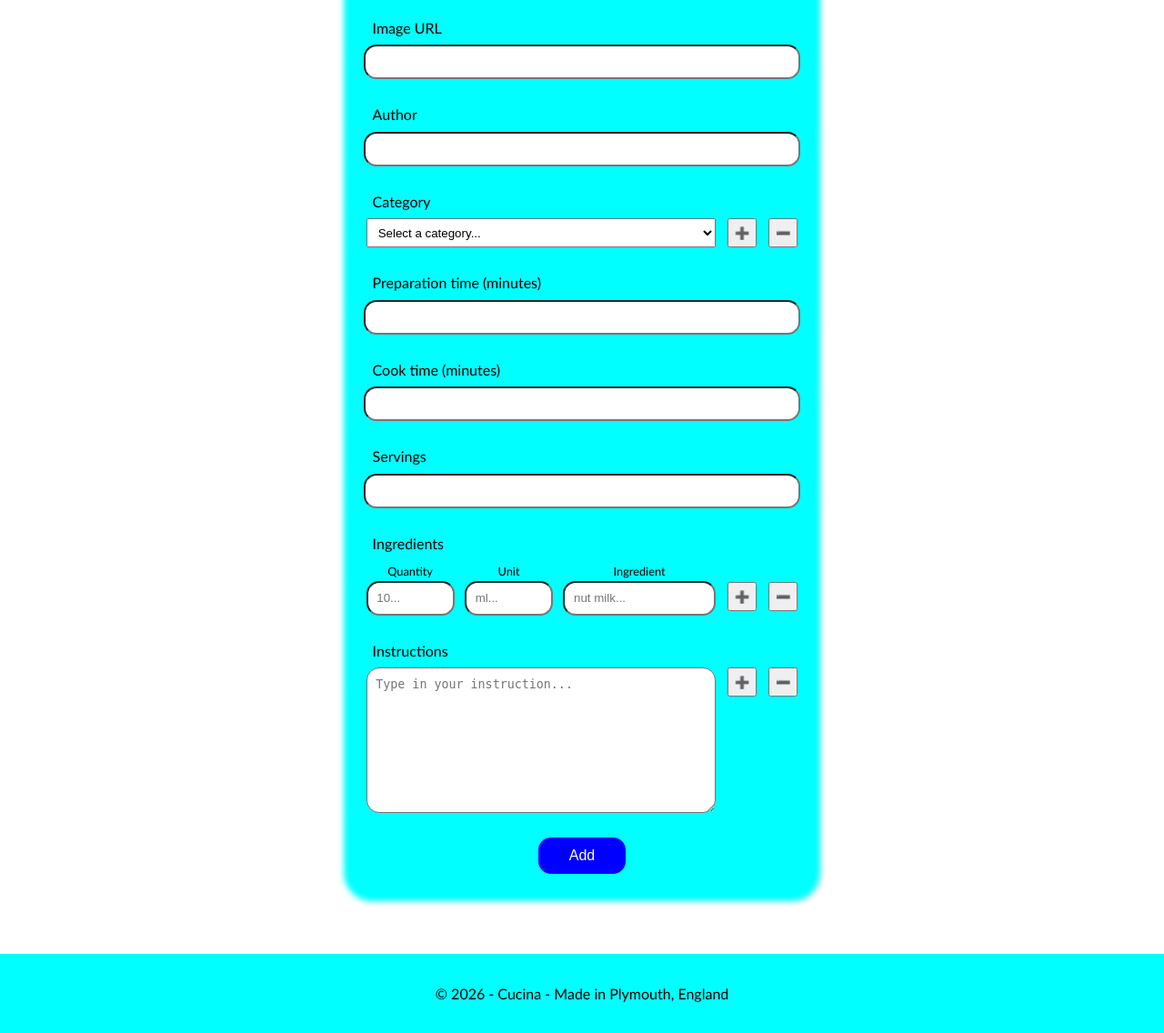
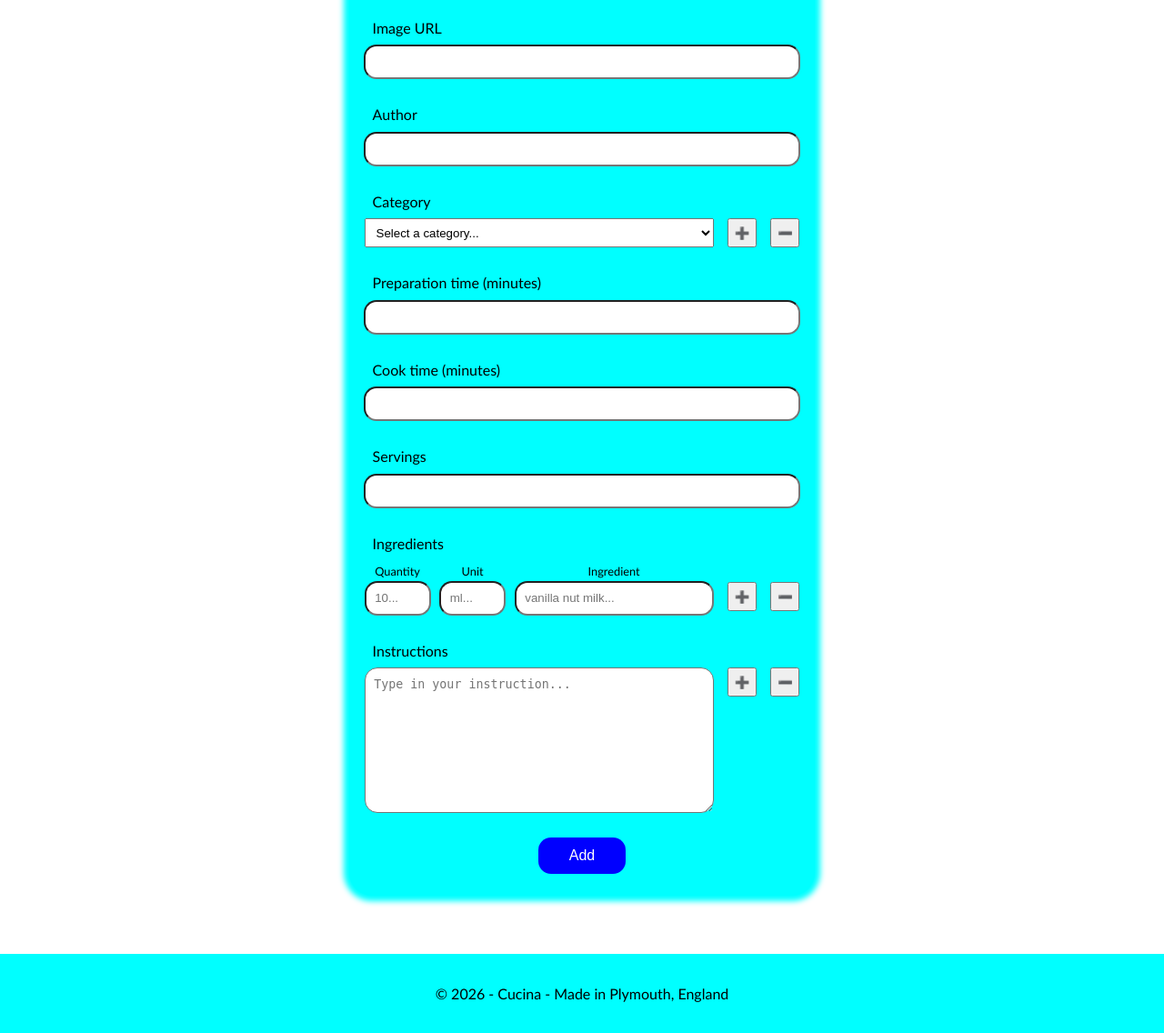
Before and after one commit to Ilaria-Digital-School/Projet.ConcepteurDeveloppeurDapplications.Novelli.Sandra.2026, a Flask app: page /add-recipe in a window 1280 px wide. Shown: the part 570-1706 px from the top of the page at 91% size. Run offline with Flask 3, Linux system fonts and the light colour scheme.

Commit message:
separate ingredient fields: CCS improved

```diff
--- a/backend/app.py
+++ b/backend/app.py
@@ -327,9 +327,7 @@ def submit_recipe():
                 ''', (ingredient_name,)).fetchone()
 
                 if ingredient_row is None:
-                    return jsonify(
-                        error=f'Unknown ingredient: {ingredient_name}'
-                    ), 400
+                    return jsonify(error=f'Unknown ingredient: {ingredient_name}'), 400
 
                 ingredient_id = ingredient_row['ingredient_id']
 
--- a/frontend/static/css/style.css
+++ b/frontend/static/css/style.css
@@ -594,7 +594,7 @@ textarea:focus {
     display: flex;
     flex-direction: row;
     justify-content: space-around;
-    column-gap: 0.5rem;
+    column-gap: 3%;
 }
 
 .ingredient-row {
@@ -618,22 +618,22 @@ textarea:focus {
     width: 80%;
     flex-direction: row;
     justify-content: space-between;
-    column-gap: 3%;
+    column-gap: 2.5%;
 }
 
 .small-label {
-    padding: 0.2rem;
+    padding: 0.2rem 0;
     font-size: 0.8em;
 }
 
 #ingredient-field {
-    width: 90%;
+    flex: 3;
 }
 
-/* #quantity-field,
+#quantity-field,
 #unit-field {
-    width: 20%;
-} */
+    flex: 1;
+}
 
 
 
--- a/frontend/templates/add-recipe.html
+++ b/frontend/templates/add-recipe.html
@@ -63,7 +63,7 @@
         <p class="form-label">Ingredients</p>
         <div class="dynamic-row ingredient-row">
 
-                <span id="ingredient-columns">
+                <div id="ingredient-columns">
                     <div class="ingredient-field" id="quantity-field">
                         <label for="quantity" class="small-label">Quantity</label>
                         <input type="text" class="form-control" id="quantity" name="quantity" placeholder="10...">
@@ -74,10 +74,10 @@
                     </div>
                     <div class="ingredient-field" id="ingredient-field">
                         <label for="ingredient-name" class="small-label">Ingredient</label>
-                        <input type="text" class="form-control" id="ingredient-name" name="ingredient-name" placeholder="nut milk...">
+                        <input type="text" class="form-control" id="ingredient-name" name="ingredient-name" placeholder="vanilla nut milk...">
                         <p class="error" id="ingredient-error" role="alert" aria-live="polite" hidden></p>
                     </div>
-                </span>
+                </div>
 
             <button type="button" class="dynamic-btn add-btn">➕</button><button type="button" class="dynamic-btn delete-btn">➖</button>
         </div>
```
